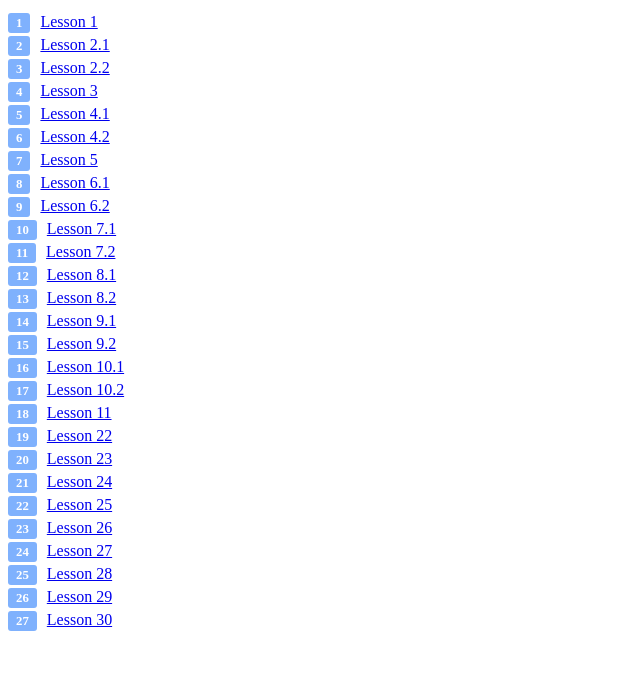
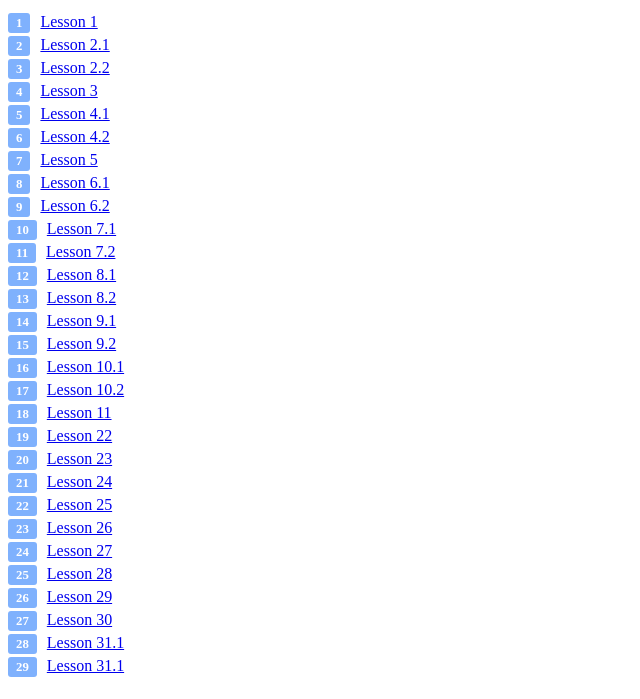
Before and after one commit to hellhellpnick/hellhellpnick.github.io, a website: page index.html in a window 1280 px wide. Shown: the part 101-800 px from the top of the page, without its empty margins (0-640 px from the left). Drawn offline with Linux system fonts and the light colour scheme.

Commit message:
Update index

```diff
--- a/index.html
+++ b/index.html
@@ -52,6 +52,8 @@
         <li><a href="hellhellpnick.github.io/28-Lesson">Lesson 28</a></li>
         <li><a href="hellhellpnick.github.io/29-Lesson">Lesson 29</a></li>
         <li><a href="hellhellpnick.github.io/30-Lesson">Lesson 30</a></li>
+        <li><a href="hellhellpnick.github.io/31.1-Lesson">Lesson 31.1</a></li>
+        <li><a href="hellhellpnick.github.io/31.2-Lesson">Lesson 31.1</a></li>
 
     </ol>
 </body>
```
